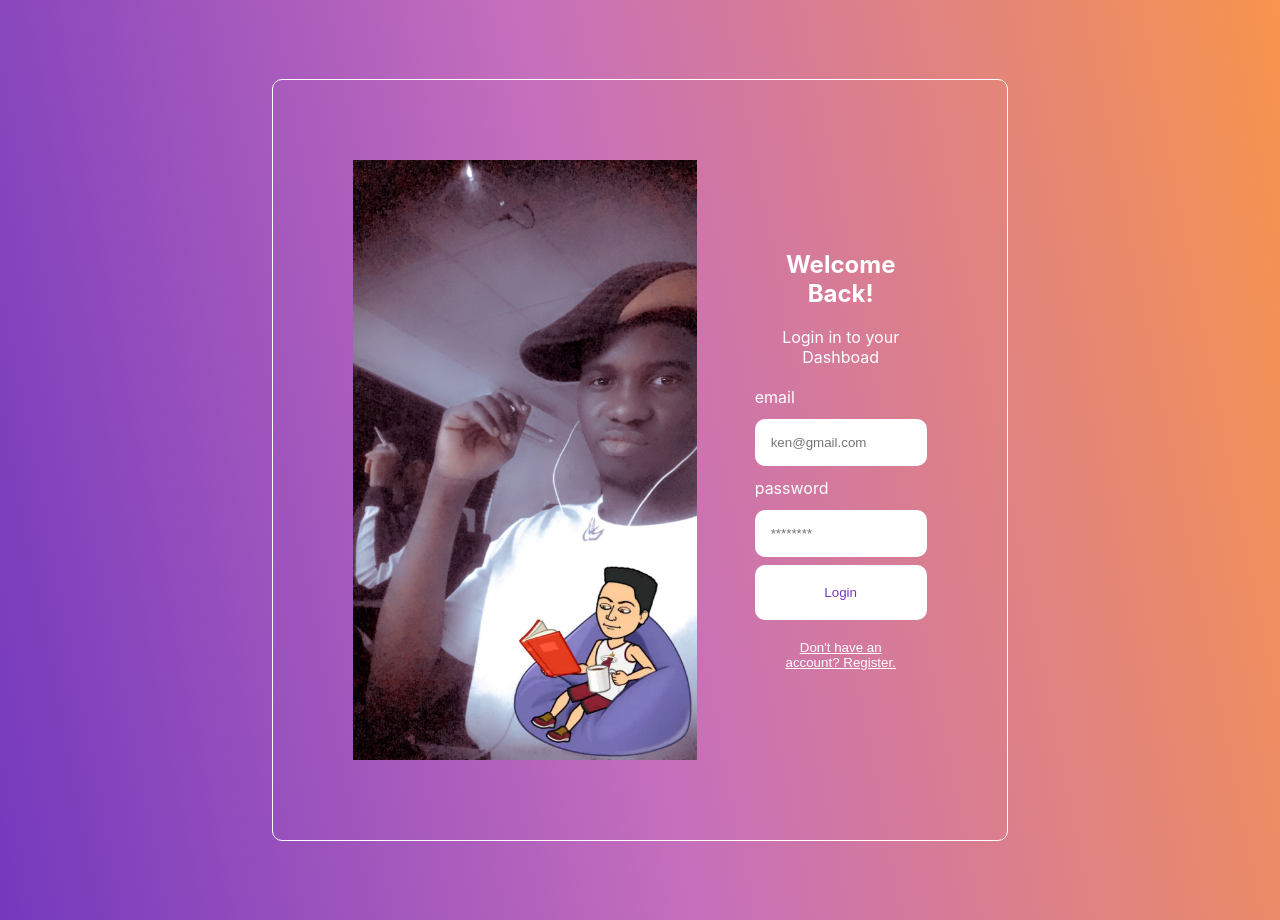
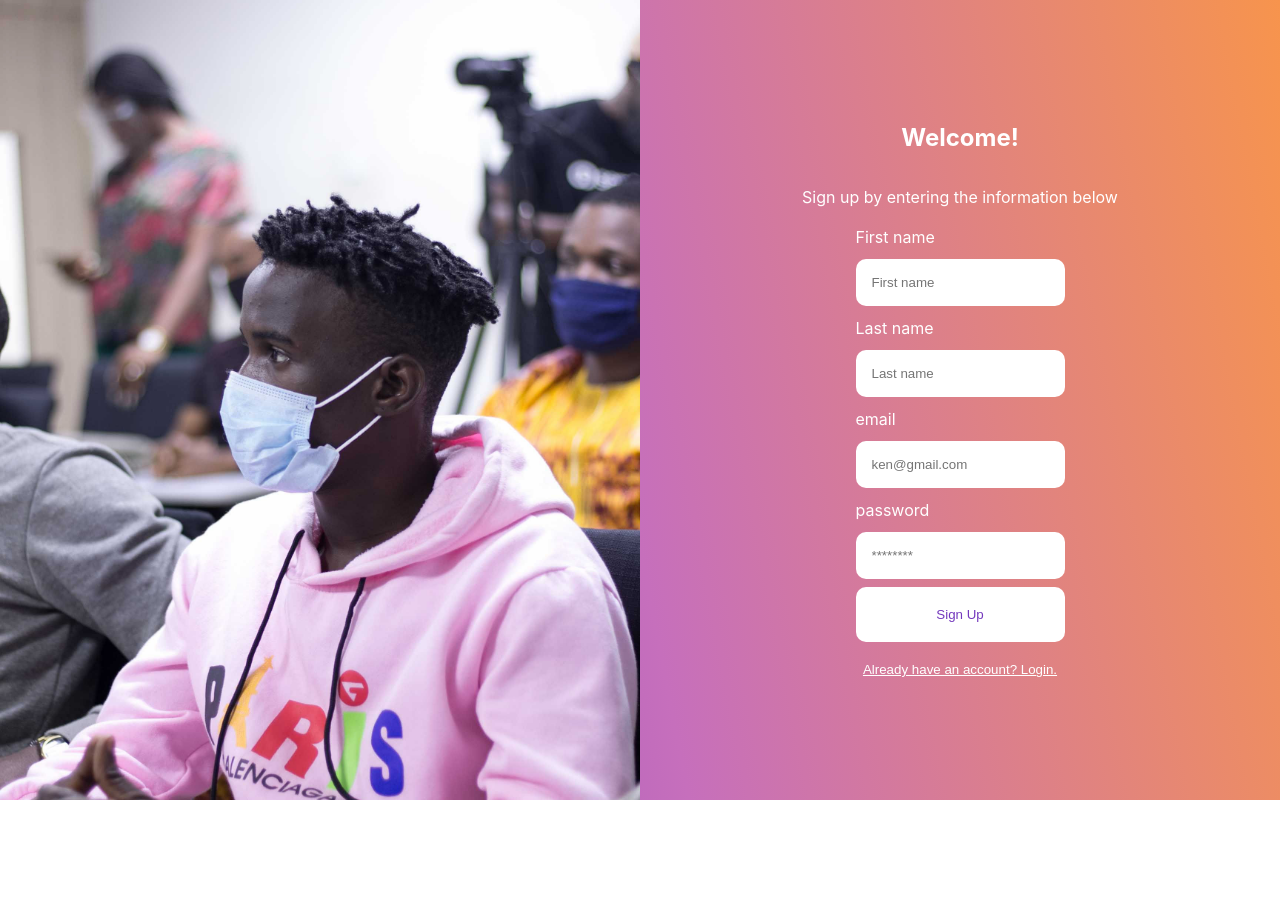
Before and after one commit to Longlasting1805/new-wallet, a React (Create React App) app: page /register in a window 1280 px wide. After the commit the page ends 804 px from the top, so only its background shows below. Built offline with nearby package versions, Linux system fonts and the light colour scheme.

Commit message:
forgot password

```diff
--- a/package.json
+++ b/package.json
@@ -3,11 +3,16 @@
   "version": "0.1.0",
   "private": true,
   "dependencies": {
+    "@emotion/react": "^11.11.1",
+    "@emotion/styled": "^11.11.0",
+    "@mui/joy": "^5.0.0-alpha.84",
+    "@mui/material": "^5.13.5",
     "@testing-library/jest-dom": "^5.16.5",
     "@testing-library/react": "^13.4.0",
     "@testing-library/user-event": "^13.5.0",
     "react": "^18.2.0",
     "react-dom": "^18.2.0",
+    "react-router-dom": "^6.13.0",
     "react-scripts": "5.0.1",
     "web-vitals": "^2.1.4"
   },
--- a/src/App.css
+++ b/src/App.css
@@ -1,9 +1,10 @@
 .App {
   text-align: center;
   display: flex;
-  height: 115vh;
+  /* height: 115vh; */
   align-items: center;
   justify-content: center;
+  /* overflow-y: hidden; */
   color: white;
   background-image: linear-gradient(79deg, #7439bd, #C66FBC 48%, #F7944D);
 }
@@ -11,8 +12,11 @@
 .auth-form-container{
   display: flex;
   flex-direction: row;
-  justify-content: space-between;
+  justify-content: space-around;
   align-items: center;
+  width: 100vw;
+  height: 100vh;
+  /* overflow-y: hidden; */
 }
 
 .login-form, .register-form{
@@ -21,23 +25,32 @@
 
 }
 .img{
-  width: 60%;
+  width: 50%;
   display: inline;
 }
 .form{
-  width: 30%;
-  height: 40%;
-  display: inline;
+  width: 50%;
+  /* height: 40%; */
+  display: flex;
+  flex-direction: column;
+  align-items: center;
+  justify-content: center;
+
+}
+.formchild{
+  width: 60%;
+
 }
 .img > img{
-  width: 100%;
-  height:600px;
-  display: flex;
+  min-width: 50vw;
+  max-height:100vh;
+  /* display: flex; */
+  object-fit: cover;
 }
 
-@media screen and (min-width: 600px){
+@media screen and (max-width: 600px){
   .auth-form-container{
-    padding: 5rem;
+    padding: 24px;
     border: 1px solid white;
     border-radius: 10px;
     margin: 0.5rem;
@@ -45,11 +58,17 @@
   }
 
   .img{
-    /* display: none; */
+    display: none;
   }
   .img,.form{
-    /* width: 100%; */
+    width: 100%;
   }
+
+  .formchild{
+    width: 100%;
+
+  }
+
 }
 
 
@@ -74,9 +93,28 @@ button{
   color: #7439bd;
 
 }
-
+.forgot-and-rem{
+  display: flex;
+  justify-content: space-between;
+  align-items: center;
+}
+.remember{
+  display: flex;
+}
 .link-btn{
   background: none;
   color: white;
   text-decoration: underline;
 }
+.img{
+  height: 100%;
+  width: 50%;
+}
+.img img{
+  width: 300px;
+  height: 100%;
+}
+
+.link-bttn{
+
+}
--- a/src/App.js
+++ b/src/App.js
@@ -3,19 +3,28 @@ import logo from './logo.svg';
 import './App.css';
 import { Login } from './Login';
 import { Register } from "./Register";
+import { Forgot } from "./Forgotpassword";
+import {Routes, Route} from 'react-router-dom'
 // import { Register } from './Register';
 
 function App() {
-  const [currentForm, setCurrentForm] = useState('login')
+  // const [currentForm, setCurrentForm] = useState('login')
 
-  const toggleForm = (formName) => {
-    setCurrentForm(formName);
-  }
+  // const toggleForm = (formName) => {
+  //   setCurrentForm(formName);
+  // }
   return (
     <div className="App">
-       {
+       {/* {
         currentForm === "login" ? <Login onFormSwitch={toggleForm}/> : <Register onFormSwitch={toggleForm}/>
-       }
+       } */}
+       <Routes>
+       <Route path="/" element={<Login />}/>
+       <Route path="/login" element={<Login />}/>
+       <Route path="/register" element={<Register />}/>
+       <Route path="/forgot" element={<Forgot />}/>
+
+       </Routes>
 
     </div>
   );
--- /dev/null
+++ b/src/Forgotpassword.jsx
@@ -0,0 +1,28 @@
+import React, {useState} from "react";
+import imgUrl from './assets/ygt.JPG'
+
+export const Forgot = (props) => {
+    const [email, setEmail] = useState('');
+
+
+
+const handleSubmit = (e) => {
+    e.preventDefault();
+    console.log(email);
+}
+
+return(
+    <div style={{ display: 'flex', width: '100%', height: '670px'}}>
+        <div className="img">
+        <img src={imgUrl}alt="Italian Trulli"/>
+        </div>
+         <div style={{ display: 'flex', flexDirection: 'column', marginLeft: '10rem', marginTop: '15rem'}}>
+
+        <label htmlFor="email">email</label>
+        <input value={email} onChange={(e) => setEmail(e.target.value)} type="email" placeholder="ken@gmail.com" id="email" name="email"/>
+        <button>Next</button>
+        </div>
+    </div>
+)
+
+}
--- a/src/Login.jsx
+++ b/src/Login.jsx
@@ -1,14 +1,22 @@
 import React, {useState} from "react";
 import imgUrl from './assets/ygt.JPG'
+import {Checkbox} from '@mui/material';
+import { useNavigate } from "react-router-dom";
+
+
+const label = { inputProps: { 'aria-label': 'Checkbox demo' } };
 
 export const Login = (props) => {
     const [email, setEmail] = useState('');
     const [pass, setPass] = useState('');
 
+
     const handleSubmit = (e) => {
         e.preventDefault();
         console.log(email);
     }
+
+    const navigate = useNavigate()
 
 
 
@@ -17,17 +25,30 @@ export const Login = (props) => {
             <div className="img"><img src={imgUrl}alt="Italian Trulli"/></div>
 
             <div className="form">
-            <h2>Welcome Back!</h2>
+
+
+          <div className="formchild">
+          <h2>Welcome Back!</h2>
             <p>Login in to your Dashboad</p>
             <form className="login-form" onSubmit={handleSubmit}>
                 <label htmlFor="email">email</label>
                 <input value={email} onChange={(e) => setEmail(e.target.value)} type="email" placeholder="ken@gmail.com" id="email" name="email"/>
                 <label htmlFor="password">password</label>
                 <input value={pass} onChange={(e) => setPass(e.target.value)} type="password" placeholder="********" id="password" name="password"/>
+
+               <div style={{ display: 'flex'}} className="forgot-and-rem">
+               <a href="/forgot" className="forgetp" >Forgot Password</a>
+            <div className="remember">
+    <Checkbox {...label} defaultChecked/>
+                <p>Remember Me</p>
+                </div>
+               </div>
                 <button>Login</button>
             </form>
-            <button className="link-btn" onClick={() => props.onFormSwitch('register')}> Don't have an account? Register.</button>
-            </div>
+            <button className="link-btn" onClick={() => navigate('/register')}> Don't have an account? Register.</button>
+
+          </div>
+              </div>
 
         </div>
     )
--- a/src/Register.jsx
+++ b/src/Register.jsx
@@ -1,5 +1,20 @@
 import React, { useState } from "react";
 import imgUrl from './assets/IMG_1537.JPG'
+import Modal from '@mui/material/Modal';
+import { Box, Typography } from "@mui/material";
+import { useNavigate } from "react-router-dom";
+
+const style = {
+    position: 'absolute',
+    top: '50%',
+    left: '50%',
+    transform: 'translate(-50%, -50%)',
+    width: 400,
+    bgcolor: 'background.paper',
+    border: '2px solid #000',
+    boxShadow: 24,
+    p: 4,
+  };
 
 export const Register = (props) => {
     const [email, setEmail] = useState('');
@@ -7,14 +22,22 @@ export const Register = (props) => {
     const [firstname, setFirstName] = useState('');
     const [lastname, setLastName] = useState('');
 
+    const [open, setOpen] = React.useState(false);
+    const handleOpen = () => setOpen(true);
+    const handleClose = () => setOpen(false);
+
+
     const handleSubmit = (e) => {
         e.preventDefault();
         console.log(email);
     }
 
+    const navigate = useNavigate()
+
     return (
         <div className="auth-form-container">
                 <div className="img"><img src={imgUrl}alt="Trulli"/></div>
+
 
             <div className="form">
                 <h2>Welcome!</h2>
@@ -28,9 +51,22 @@ export const Register = (props) => {
                     <input value={email} onChange={(e) => setEmail(e.target.value)} type="email" placeholder="ken@gmail.com" id="email" name="email"/>
                     <label htmlFor="password">password</label>
                     <input value={pass} onChange={(e) => setPass(e.target.value)} type="password" placeholder="********" id="password" name="password"/>
-                    <button>Sign Up</button>
+                    <button onClick={handleOpen}> Sign Up</button>
+            <Modal
+                open={open}
+                onClose={handleClose}
+                aria-labelledby="modal-modal-title"
+                aria-describedby="modal-modal-description"
+                >
+                <Box sx={style}>
+                    Kindly Check your mail to see your OTP number
+                            for Account verification
+                </Box>
+             </Modal>
                 </form>
-                <button className="link-btn" onClick={() => props.onFormSwitch('login')}> Already have an account? Login.</button>
+
+
+                <button className="link-btn" onClick={() => navigate('/login')}> Already have an account? Login.</button>
 
             </div>
         </div>
--- a/src/index.js
+++ b/src/index.js
@@ -3,11 +3,15 @@ import ReactDOM from 'react-dom/client';
 import './index.css';
 import App from './App';
 import reportWebVitals from './reportWebVitals';
+import {BrowserRouter as Router} from 'react-router-dom'
 
 const root = ReactDOM.createRoot(document.getElementById('root'));
 root.render(
   <React.StrictMode>
+    <Router>
+
     <App />
+    </Router>
   </React.StrictMode>
 );
 
```
Also changed, not shown: 1 other file (tests, documents, lock files or other folders).
